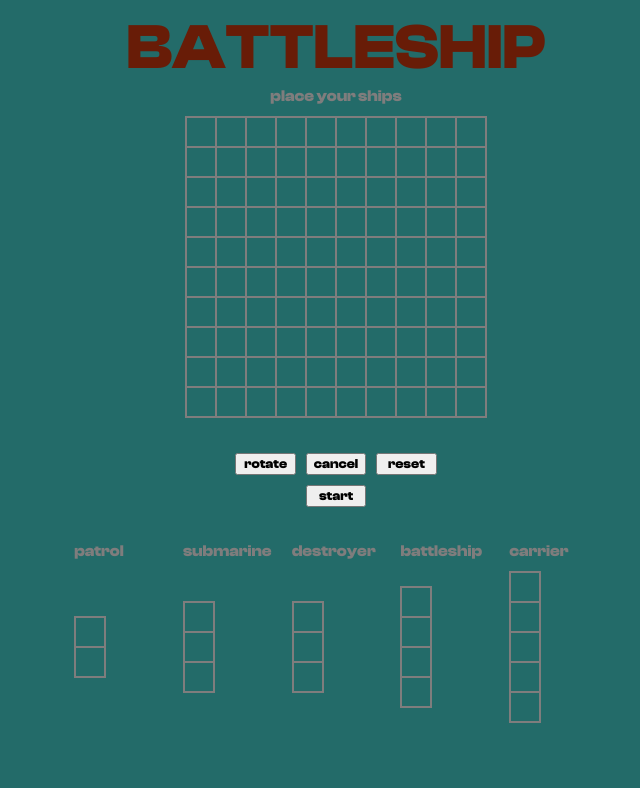
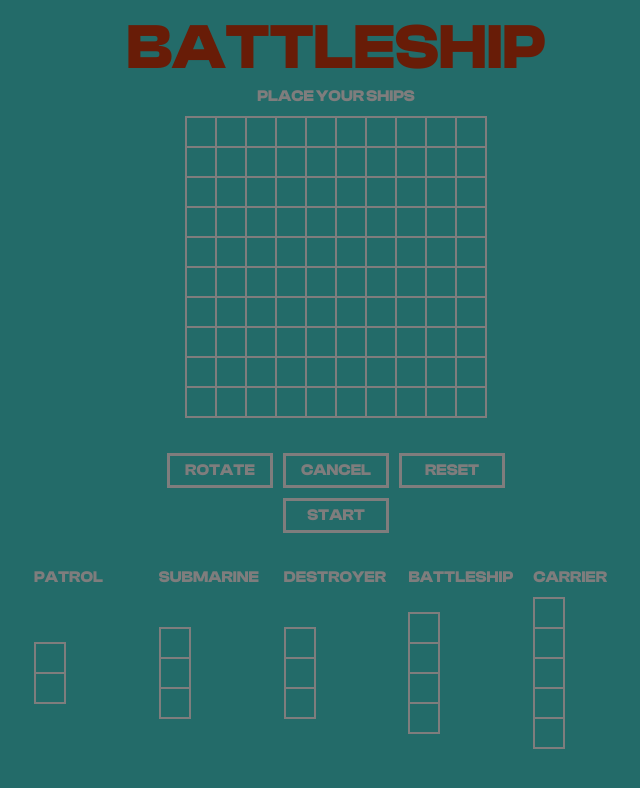
Before and after one commit to zawho/battleship, a website built with webpack: page dist/index.html in a window 1280 px wide. Shown: the whole page, without its empty margins (304-944 px from the left). Built offline with nearby package versions, Linux system fonts and the light colour scheme.

Commit message:
Adjust font and button styling

```diff
--- a/src/setup-ui.js
+++ b/src/setup-ui.js
@@ -135,7 +135,7 @@ function resetAll() {
 
 function menuBtnHelper(button, setupMenu) {
 	const btnName = button.className.slice(0, -4);
-	button.innerText = btnName;
+	button.innerText = btnName.toUpperCase();
 	setupMenu.appendChild(button);
 }
 
@@ -166,7 +166,7 @@ function shipSetupHelper(shipDiv, length, shipSetup) {
 	const shipLabel = document.createElement('div');
 
 	shipLabel.className = `${shipName}-label`;
-	shipLabel.innerText = shipName;
+	shipLabel.innerText = shipName.toUpperCase();
 
 	const ship = document.createElement('div');
 
@@ -393,7 +393,7 @@ function createSetup() {
 	const setupLabel = document.createElement('div');
 
 	setupLabel.className = 'setup-label';
-	setupLabel.innerText = 'place your ships';
+	setupLabel.innerText = 'PLACE YOUR SHIPS';
 
 	const setupBoard = document.createElement('div');
 	setupBoard.className = 'setup-board';
--- a/src/style.css
+++ b/src/style.css
@@ -8,6 +8,11 @@ body {
 
 button {
 	font-family: ClashDisplay-Bold;
+	background-color: transparent;
+	color: rgb(127, 125, 125);
+	border: 3px solid rgb(127, 125, 125);
+	padding: 5px 15px;
+	font-size: 1em;
 }
 
 .title-div,
```
Also changed, not shown: dist/main.js.
